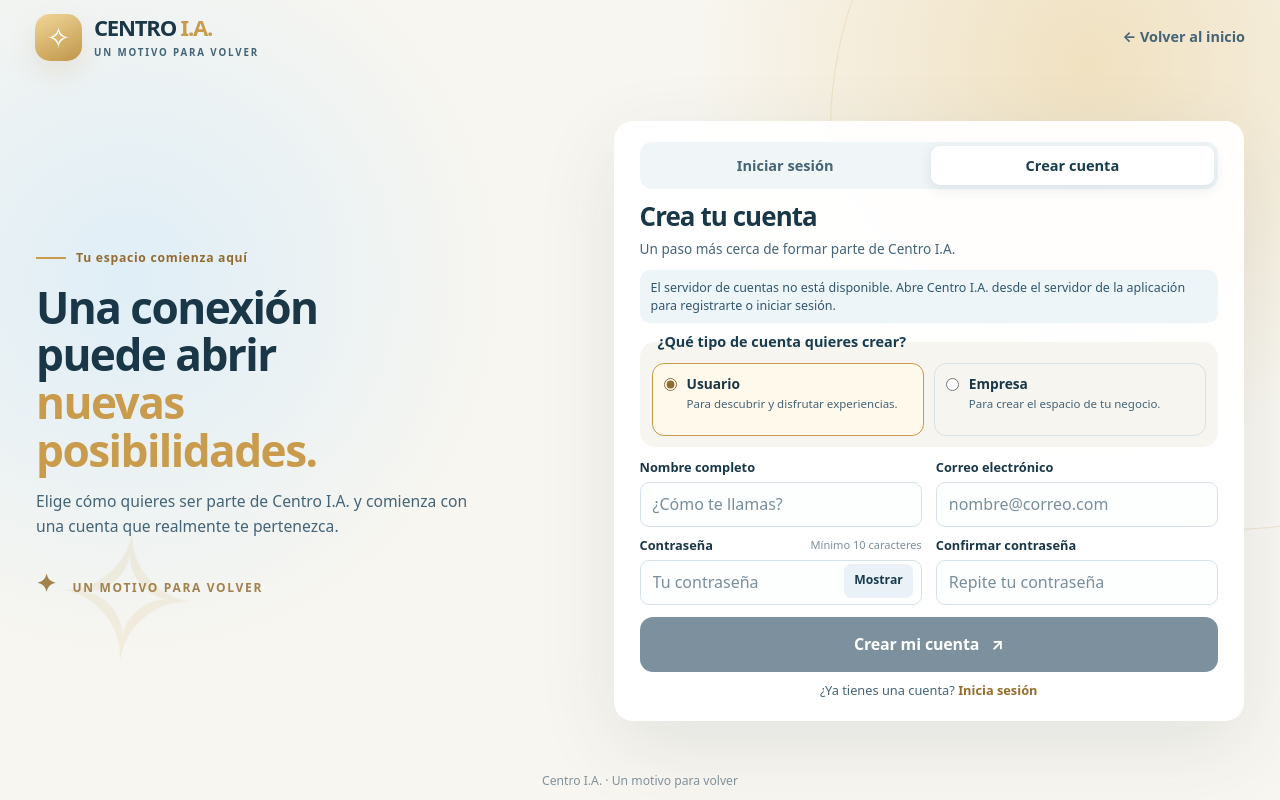
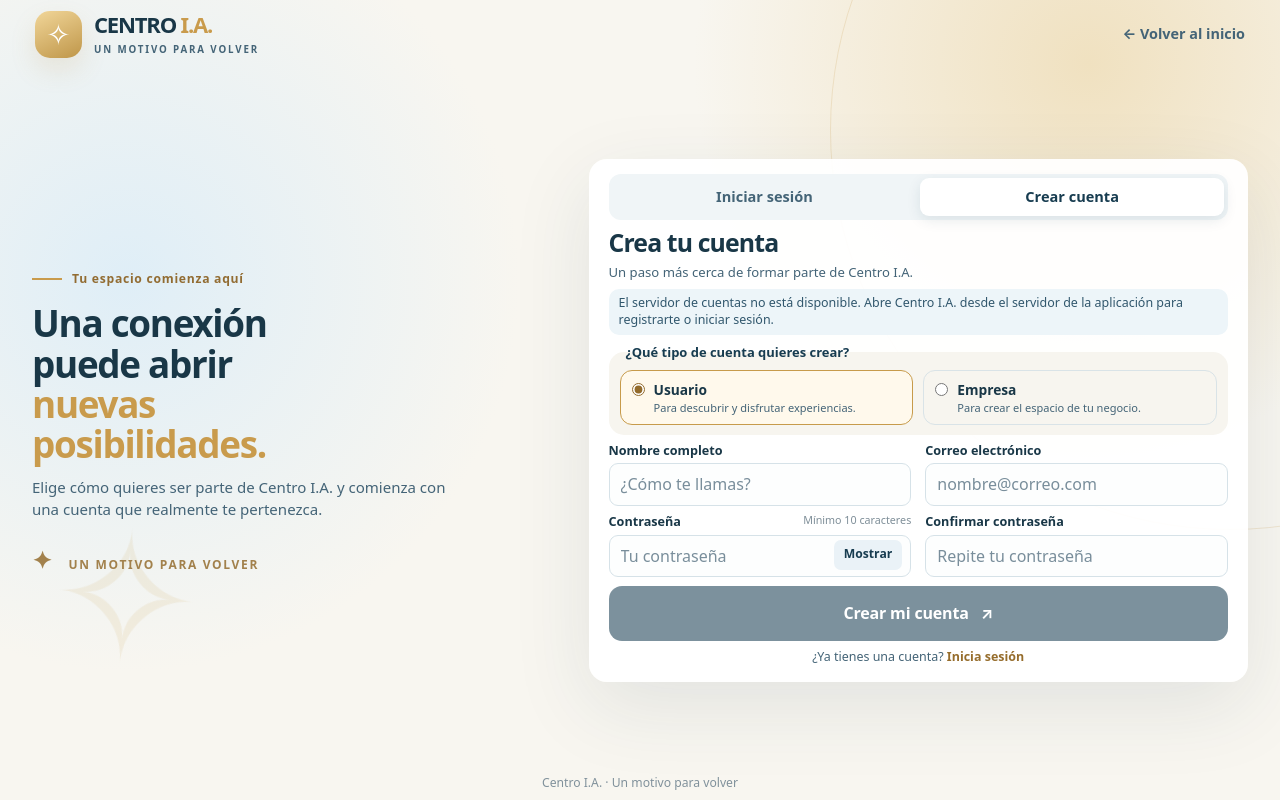
Before and after one commit to ssavin05/Centro-I.A, a website: page auth.html in a window 1280 px wide. Drawn offline with Linux system fonts and the light colour scheme; no server answers.

Commit message:
fix(auth): fit full signup above fold on desktop and refresh CSS cache

```diff
--- a/auth.html
+++ b/auth.html
@@ -4,7 +4,7 @@
   <meta charset="utf-8"><meta name="viewport" content="width=device-width,initial-scale=1">
   <meta name="theme-color" content="#f8f6f0"><meta name="description" content="Crea tu cuenta de Usuario o Empresa en Centro I.A., o inicia sesión.">
   <title>Tu cuenta · Centro I.A.</title><link rel="icon" type="image/svg+xml" href="assets/icons/nexo-club.svg">
-  <link rel="stylesheet" href="site.css"><script defer src="auth.js"></script>
+  <link rel="stylesheet" href="site.css?v=20261112-fit-screen"><script defer src="auth.js"></script>
 </head>
 <body class="auth-layout">
   <a href="#auth-main" class="skip-link">Ir al formulario</a>
--- a/auth.js
+++ b/auth.js
@@ -34,7 +34,7 @@
   }
   async function checkBackend(){
     try{const response=await fetch('./api/bootstrap',{headers:{Accept:'application/json'},credentials:'same-origin',cache:'no-store'});if(!response.ok||!response.headers.get('content-type')?.includes('application/json'))throw Error('API unavailable');const data=await response.json();backendAvailable=true;if(data.user){location.replace('workspace.html');return;}setAvailability('');submit.disabled=false;}
-    catch{backendAvailable=false;submit.disabled=true;setAvailability(pagesHosted?'La página ya está publicada. El registro y el inicio de sesión se habilitarán al conectar el servidor seguro de Centro I.A.':'El servidor de cuentas no está disponible. Abre Centro I.A. desde el servidor de la aplicación para registrarte o iniciar sesión.');}
+    catch{backendAvailable=false;submit.disabled=true;setAvailability(pagesHosted?'Las cuentas se habilitarán al conectar el servidor seguro de Centro I.A.':'El servidor de cuentas no está disponible. Abre Centro I.A. desde el servidor de la aplicación para registrarte o iniciar sesión.');}
   }
   submit.disabled=true;checkBackend();
   form.addEventListener('submit',async event=>{
--- a/site.css
+++ b/site.css
@@ -62,3 +62,51 @@
   .auth-story>p{line-height:1.55}
   .auth-main{gap:18px}
 }
+
+
+/* Registro compacto: una pantalla de escritorio, sin perder campos */
+@media(min-width:941px) and (min-height:700px){
+  .auth-layout{height:100dvh;min-height:0}
+  .auth-header{height:68px;flex-basis:68px}
+  .auth-main{width:min(calc(100% - 64px),1370px);grid-template-columns:minmax(0,.88fr) minmax(0,1.12fr);gap:clamp(24px,3vw,52px);padding:4px 0 6px;align-items:center}
+  .auth-story h1{font-size:clamp(2.5rem,3.1vw,3.5rem);line-height:1.09;margin:15px 0 12px;max-width:15ch}
+  .auth-story>p{font-size:.94rem;line-height:1.5}
+  .story-detail{margin-top:20px}
+  .auth-card{max-width:710px;padding:18px 23px;border-radius:18px}
+  .auth-switch{margin-bottom:11px}
+  .switch-link{min-height:38px}
+  .auth-card h2{font-size:1.55rem}
+  .auth-description{margin:6px 0 9px;font-size:.82rem}
+  .auth-card .availability{margin:7px 0 10px;padding:8px 11px;font-size:.78rem;line-height:1.35}
+  .auth-card .form-error{grid-column:1/-1;margin:2px 0 0;padding:7px 10px}
+  #auth-form{grid-template-columns:repeat(2,minmax(0,1fr));gap:8px 14px}
+  #auth-form .account-types{grid-column:1/-1;margin:0;padding:8px 11px 10px}
+  #auth-form .account-types legend{font-size:.81rem}
+  #auth-form .account-types>p{display:none}
+  #auth-form .account-option{min-height:60px;padding:8px 10px 8px 33px}
+  #auth-form .account-option input{left:11px;top:12px}
+  #auth-form .account-option small{font-size:.69rem}
+  #auth-form .field{margin:0}
+  #auth-form .field label{font-size:.79rem;margin-bottom:3px}
+  #auth-form .field input{min-height:40px;padding:8px 11px}
+  #auth-form .field-row span{font-size:.67rem}
+  #auth-form .reveal-password{height:30px;top:5px}
+  #auth-form .auth-submit{min-height:42px;margin-top:3px}
+  #auth-form .auth-alternate{font-size:.78rem}
+  .auth-footer{padding:0 16px 7px}
+  .auth-layout:has(#account-type[hidden]) #auth-form{grid-template-columns:1fr}
+}
+@media(min-width:941px) and (min-height:700px) and (max-height:800px){
+  .auth-story h1{font-size:clamp(2.3rem,2.85vw,3.1rem)}
+  .auth-card{padding:15px 20px}
+  .auth-card .availability{padding:6px 10px;margin:5px 0 7px}
+  #auth-form{row-gap:6px}
+  #auth-form .account-option{min-height:55px}
+  .auth-switch{margin-bottom:8px}
+  .auth-description{margin-bottom:7px}
+}
+@media(min-width:941px) and (max-height:699px){
+  .auth-header{height:62px}
+  .auth-main{align-items:start;padding-top:8px}
+  .auth-story{align-self:center}
+}
```
